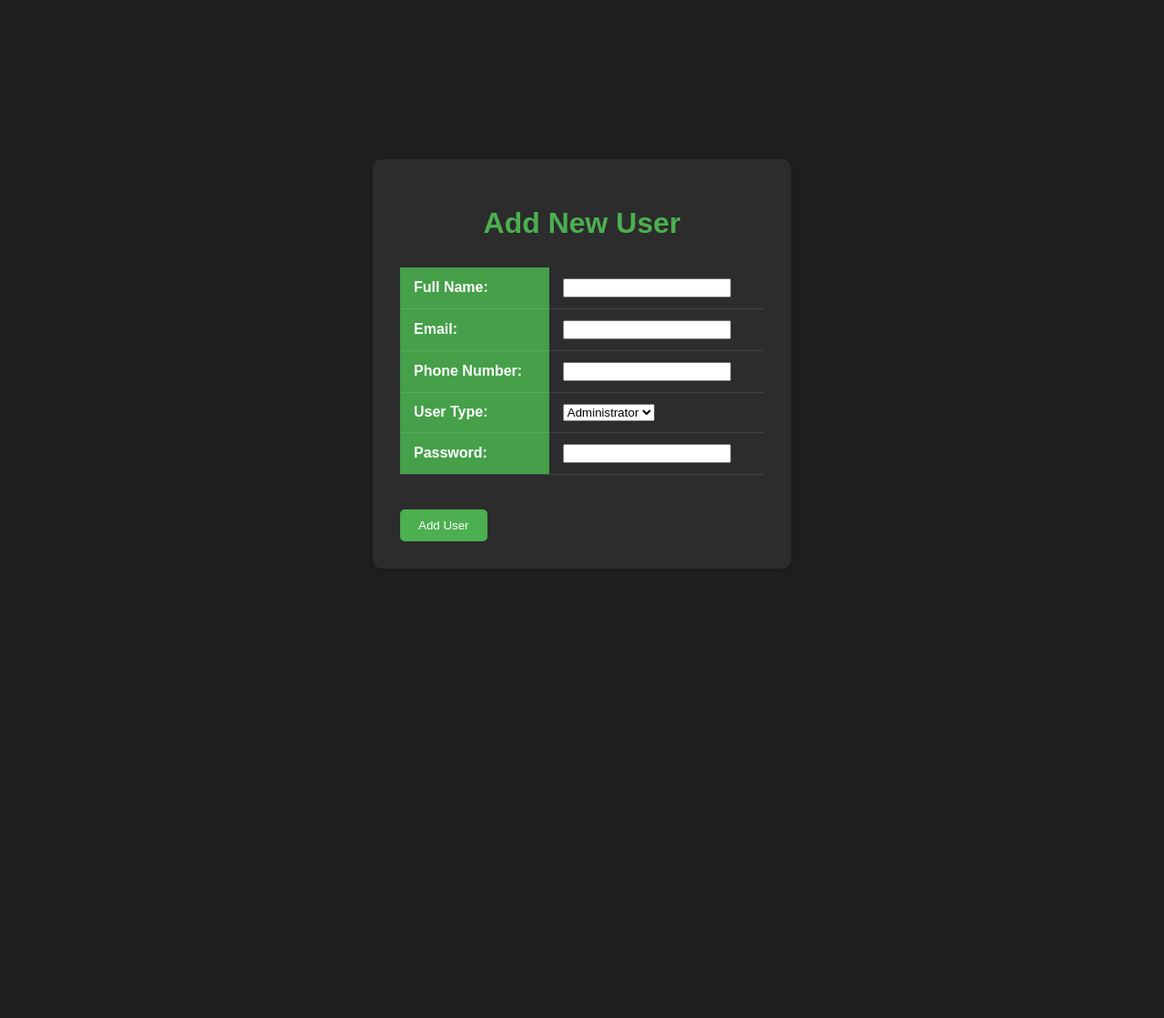
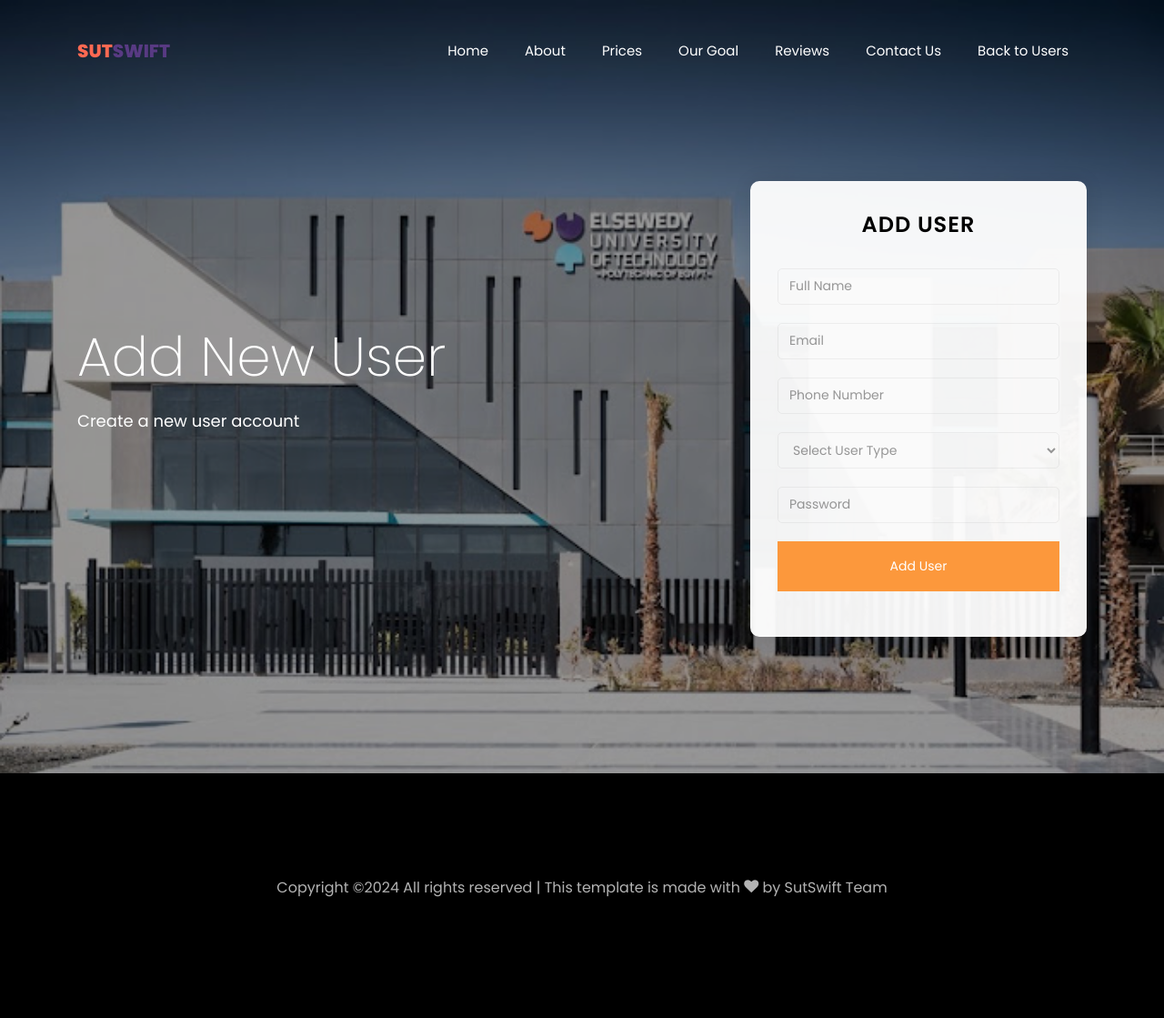
Before and after one commit to criticberlin/university_transportation, a PHP site: page /add_user.php in a window 1280 px wide. Shown: the whole page at 91% size. Before the commit the page ends 625 px from the top, so only its background shows below. Run offline with PHP 8.4, Linux system fonts and the light colour scheme; the visitor is signed in with stand-in values (Sample User, id 1); some web fonts are replaced.

Commit message:
Update add_user.php

```diff
--- a/add_user.php
+++ b/add_user.php
@@ -14,9 +14,11 @@ if ($_SERVER['REQUEST_METHOD'] === 'POST') {
     $userType = $_POST['UserType'];
     $password = password_hash($_POST['Password'], PASSWORD_DEFAULT);
 
+    // Add error handling and debugging
+    try {
         $sql = "INSERT INTO Users (FullName, Email, PhoneNumber, UserType, PasswordHash) VALUES (:fullName, :email, :phoneNumber, :userType, :password)";
         $stmt = $pdo->prepare($sql);
-    $stmt->execute([
+        $result = $stmt->execute([
             ':fullName' => $fullName,
             ':email' => $email,
             ':phoneNumber' => $phoneNumber,
@@ -24,133 +26,137 @@ if ($_SERVER['REQUEST_METHOD'] === 'POST') {
             ':password' => $password,
         ]);
 
+        if ($result) {
             header("Location: manage_users.php");
             exit();
+        } else {
+            echo "Error inserting record: " . print_r($stmt->errorInfo(), true);
+        }
+    } catch (PDOException $e) {
+        echo "Database error: " . $e->getMessage();
+    }
 }
 ?>
 
 <!DOCTYPE html>
-<html>
+<html lang="en">
+<head>
+    <title>SUTSwift - Add User</title>
+    <meta charset="utf-8">
+    <meta name="viewport" content="width=device-width, initial-scale=1, shrink-to-fit=no">
+    <link href="https://fonts.googleapis.com/css?family=Poppins:200,300,400,500,600,700,800&display=swap" rel="stylesheet">
 
-<head>
-    <title>Add User</title>
-    <style>
-        :root {
-            --primary-color: #4CAF50;
-            /* Green */
-            --secondary-color: #45A049;
-            /* Darker Green */
-            --background-dark: #1E1E1E;
-            /* Dark Gray */
-            --background-light: #2C2C2C;
-            /* Lighter Gray */
-            --text-color: #FFFFFF;
-            /* White */
-            --card-shadow-color: rgba(0, 0, 0, 0.2);
-            --highlight-color: #FFFFFF;
-            /* White */
-        }
-
-        body {
-            margin: 0;
-            font-family: "Poppins", sans-serif;
-            background: var(--background-dark);
-            color: var(--text-color);
-            display: flex;
-            justify-content: center;
-            align-items: center;
-            min-height: 100vh;
-        }
-
-        .container {
-            background: var(--background-light);
-            border-radius: 10px;
-            box-shadow: 0 2px 5px rgba(0, 0, 0, 0.1);
-            /* Subtle shadow */
-            padding: 30px;
-            width: 400px;
-            /* Adjust width as needed */
-        }
-
-        h1 {
-            color: var(--primary-color);
-            text-align: center;
-            margin-bottom: 30px;
-        }
-
-        table {
-            width: 100%;
-            border-collapse: collapse;
-            margin-bottom: 20px;
-        }
-
-        table th,
-        table td {
-            padding: 12px 15px;
-            text-align: left;
-            color: var(--text-color);
-            border-bottom: 1px solid rgba(255, 255, 255, 0.1);
-            /* Subtle border */
-        }
-
-        table th {
-            background: var(--secondary-color);
-            color: var(--highlight-color);
-        }
-
-        .btn {
-            background-color: var(--primary-color);
-            color: var(--highlight-color);
-            border: none;
-            border-radius: 5px;
-            padding: 10px 20px;
-            cursor: pointer;
-            transition: background-color 0.3s ease;
-        }
-
-        .btn:hover {
-            background-color: var(--secondary-color);
-        }
-    </style>
-
+    <link rel="stylesheet" href="css/open-iconic-bootstrap.min.css">
+    <link rel="stylesheet" href="css/animate.css">
+    <link rel="stylesheet" href="css/owl.carousel.min.css">
+    <link rel="stylesheet" href="css/owl.theme.default.min.css">
+    <link rel="stylesheet" href="css/magnific-popup.css">
+    <link rel="stylesheet" href="css/aos.css">
+    <link rel="stylesheet" href="css/ionicons.min.css">
+    <link rel="stylesheet" href="css/bootstrap-datepicker.css">
+    <link rel="stylesheet" href="css/jquery.timepicker.css">
+    <link rel="stylesheet" href="css/flaticon.css">
+    <link rel="stylesheet" href="css/icomoon.css">
+    <link rel="stylesheet" href="css/style.css">
+    <link rel="icon" type="image/png" href="images/SUTlogo.png">
 </head>
 
 <body>
+    <nav class="navbar navbar-expand-lg navbar-dark ftco_navbar bg-dark ftco-navbar-light" id="ftco-navbar">
         <div class="container">
-        <h1>Add New User</h1>
+            <a class="navbar-brand" href="index.html">SUT<span>Swift</span></a>
+            <button class="navbar-toggler" type="button" data-toggle="collapse" data-target="#ftco-nav" aria-controls="ftco-nav" aria-expanded="false" aria-label="Toggle navigation">
+                <span class="oi oi-menu"></span> Menu
+            </button>
+            <div class="collapse navbar-collapse" id="ftco-nav">
+                <ul class="navbar-nav ml-auto">
+                    <li class="nav-item"><a href="index.html" class="nav-link">Home</a></li>
+                    <li class="nav-item"><a href="about.html" class="nav-link">About</a></li>
+                    <li class="nav-item"><a href="pricing.html" class="nav-link">Prices</a></li>
+                    <li class="nav-item"><a href="car.html" class="nav-link">Our Goal</a></li>
+                    <li class="nav-item"><a href="blog.html" class="nav-link">Reviews</a></li>
+                    <li class="nav-item"><a href="contact.html" class="nav-link">Contact Us</a></li>
+                    <li class="nav-item"><a href="manage_users.php" class="nav-link">Back to Users</a></li>
+                </ul>
+            </div>
+        </div>
+    </nav>
 
-        <form action="add_user.php" method="post">
-            <table border="0">
-                <tr>
-                    <th>Full Name:</th>
-                    <td><input type="text" name="FullName" required></td>
-                </tr>
-                <tr>
-                    <th>Email:</th>
-                    <td><input type="email" name="Email" required></td>
-                </tr>
-                <tr>
-                    <th>Phone Number:</th>
-                    <td><input type="tel" name="PhoneNumber" required></td>
-                </tr>
-                <tr>
-                    <th>User Type:</th>
-                    <td>
-                        <select name="UserType" required>
+    <div class="hero-wrap" style="background-image: url('images/bg_1.jpg');" data-stellar-background-ratio="0.5">
+        <div class="overlay"></div>
+        <div class="container">
+            <div class="row no-gutters slider-text justify-content-start align-items-center">
+                <div class="col-lg-6 col-md-6 ftco-animate d-flex align-items-end">
+                    <div class="text">
+                        <h1 class="mb-4">Add New User</h1>
+                        <p style="font-size: 18px;">Create a new user account</p>
+                    </div>
+                </div>
+                <div class="col-lg-2 col"></div>
+                <div class="col-lg-4 col-md-6 mt-0 mt-md-5">
+                    <form action="add_user.php" method="post" class="request-form ftco-animate">
+                        <h2>Add User</h2>
+                        <div class="form-group">
+                            <input type="text" name="FullName" class="form-control" placeholder="Full Name" required>
+                        </div>
+                        <div class="form-group">
+                            <input type="email" name="Email" class="form-control" placeholder="Email" required>
+                        </div>
+                        <div class="form-group">
+                            <input type="tel" name="PhoneNumber" class="form-control" placeholder="Phone Number" required>
+                        </div>
+                        <div class="form-group">
+                            <select name="UserType" class="form-control" required>
+                                <option value="">Select User Type</option>
+                                <option value="Student">Student</option>
                                 <option value="Administrator">Administrator</option>
-                            <option value="User">User</option>
+                                <option value="Driver">Driver</option>
                             </select>
-                    </td>
-                </tr>
-                <tr>
-                    <th>Password:</th>
-                    <td><input type="password" name="Password" required></td>
-                </tr>
-            </table>
-            <br>
-            <button type="submit" class="btn">Add User</button>
+                        </div>
+                        <div class="form-group">
+                            <input type="password" name="Password" class="form-control" placeholder="Password" required>
+                        </div>
+                        <div class="form-group">
+                            <input type="submit" value="Add User" class="btn btn-primary py-3 px-4">
+                        </div>
                     </form>
                 </div>
+            </div>
+        </div>
+    </div>
+
+    <footer class="ftco-footer ftco-bg-dark ftco-section">
+        <div class="container">
+            <div class="row">
+                <div class="col-md-12 text-center">
+                    <p>Copyright &copy;<script>document.write(new Date().getFullYear());</script> All rights reserved | This template is made with <i class="icon-heart" aria-hidden="true"></i> by <a href="https://sut.edu.eg/" target="_blank">SutSwift Team</a></p>
+                </div>
+            </div>
+        </div>
+    </footer>
+
+    <!-- loader -->
+    <div id="ftco-loader" class="show fullscreen">
+        <svg class="circular" width="48px" height="48px">
+            <circle class="path-bg" cx="24" cy="24" r="22" fill="none" stroke-width="4" stroke="#eeeeee"/>
+            <circle class="path" cx="24" cy="24" r="22" fill="none" stroke-width="4" stroke-miterlimit="10" stroke="#F96D00"/>
+        </svg>
+    </div>
+
+    <script src="js/jquery.min.js"></script>
+    <script src="js/jquery-migrate-3.0.1.min.js"></script>
+    <script src="js/popper.min.js"></script>
+    <script src="js/bootstrap.min.js"></script>
+    <script src="js/jquery.easing.1.3.js"></script>
+    <script src="js/jquery.waypoints.min.js"></script>
+    <script src="js/jquery.stellar.min.js"></script>
+    <script src="js/owl.carousel.min.js"></script>
+    <script src="js/jquery.magnific-popup.min.js"></script>
+    <script src="js/aos.js"></script>
+    <script src="js/jquery.animateNumber.min.js"></script>
+    <script src="js/bootstrap-datepicker.js"></script>
+    <script src="js/jquery.timepicker.min.js"></script>
+    <script src="js/scrollax.min.js"></script>
+    <script src="js/main.js"></script>
 </body>
-
 </html>
```
Lines whose indentation alone changed are shown as unchanged.
